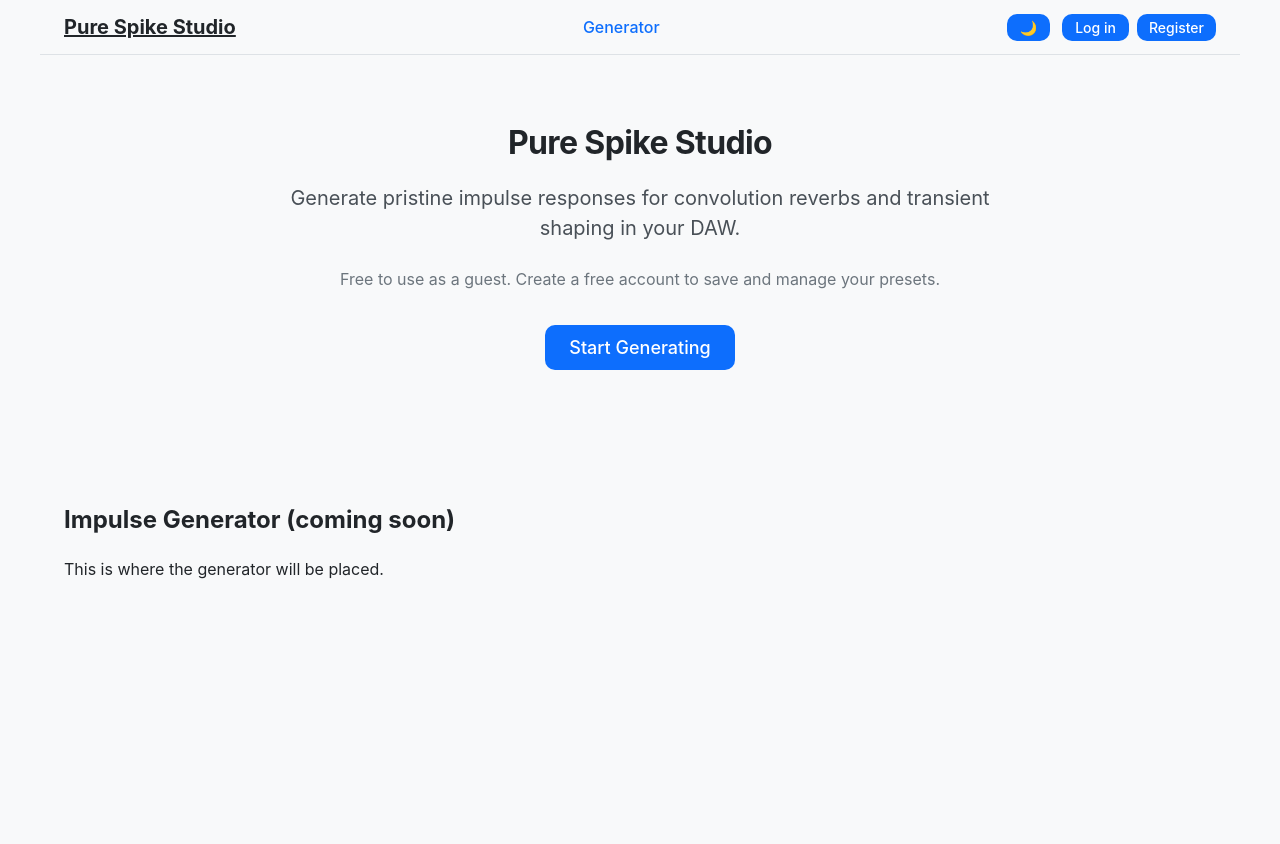
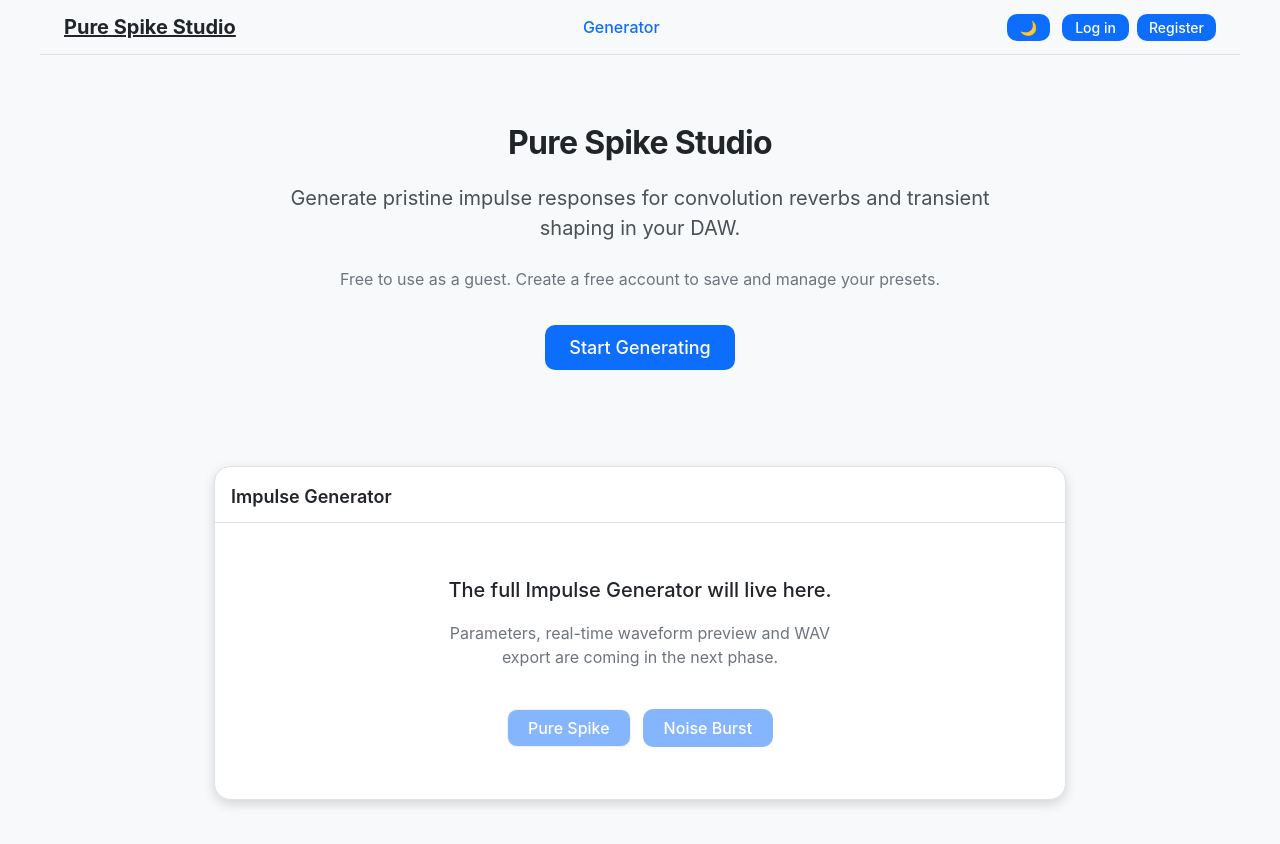
Before and after one commit to TomacBarin/pure-spike, a React (Vite) app: page / in a window 1280 px wide. Shown: the top 844 px of the page. Before the commit the page ends 818 px from the top, so only its background shows below. Built offline with nearby package versions, Linux system fonts and the light colour scheme.

Commit message:
feat/features: add component for the Generator panel

```diff
--- /dev/null
+++ b/src/features/generator/GeneratorPanel.module.css
@@ -0,0 +1,44 @@
+.section {
+  padding: var(--spacing-12) 0 var(--spacing-16);
+}
+
+.container {
+  max-width: 900px;
+  margin: 0 auto;
+  padding: 0 var(--spacing-6);
+}
+
+.panel {
+  /* Card already has good styling – we just make sure it stands out a bit */
+  min-height: 320px;
+}
+
+.placeholderContent {
+  display: flex;
+  flex-direction: column;
+  align-items: center;
+  text-align: center;
+  gap: var(--spacing-4);
+  padding: var(--spacing-8) 0;
+}
+
+.message {
+  font-size: var(--font-size-xl);
+  font-weight: 500;
+  color: var(--color-text-primary);
+  margin: 0;
+}
+
+.subMessage {
+  font-size: var(--font-size-md);
+  color: var(--color-text-muted);
+  margin: 0;
+  max-width: 420px;
+  line-height: 1.5;
+}
+
+.fakeControls {
+  display: flex;
+  gap: var(--spacing-3);
+  margin-top: var(--spacing-6);
+}
--- /dev/null
+++ b/src/features/generator/GeneratorPanel.tsx
@@ -0,0 +1,34 @@
+import { Card } from "../../components/ui/Card/Card";
+import { Button } from "../../components/ui/Button/Button";
+import styles from "./GeneratorPanel.module.css";
+
+function GeneratorPanel() {
+  return (
+    <section id="generator" className={styles.section} aria-labelledby="generator-heading">
+      <div className={styles.container}>
+        <Card title="Impulse Generator" padding="lg" className={styles.panel}>
+          <div className={styles.placeholderContent}>
+            <p className={styles.message}>
+              The full Impulse Generator will live here.
+            </p>
+            <p className={styles.subMessage}>
+              Parameters, real-time waveform preview and WAV export are coming in the next phase.
+            </p>
+
+            {/* Temporary visual hint of future controls */}
+            <div className={styles.fakeControls}>
+              <Button variant="secondary" size="md" disabled>
+                Pure Spike
+              </Button>
+              <Button variant="ghost" size="md" disabled>
+                Noise Burst
+              </Button>
+            </div>
+          </div>
+        </Card>
+      </div>
+    </section>
+  );
+}
+
+export default GeneratorPanel;
--- a/src/pages/HomePage.tsx
+++ b/src/pages/HomePage.tsx
@@ -1,5 +1,6 @@
 import Navbar from "../components/layout/Navbar/Navbar";
 import Hero from "../components/layout/Hero/Hero";
+import GeneratorPanel from "../features/generator/GeneratorPanel";
 
 function HomePage() {
   return (
@@ -8,14 +9,7 @@ function HomePage() {
       <Navbar />
       <main>
         <Hero />
-
-        {/* Placeholder för Generator – vi bygger den senare */}
-        <section id="generator" style={{ minHeight: "400px", padding: "4rem 0" }}>
-          <div style={{ maxWidth: "1200px", margin: "0 auto", padding: "0 1.5rem" }}>
-            <h2>Impulse Generator (coming soon)</h2>
-            <p>This is where the generator will be placed.</p>
-          </div>
-        </section>
+        <GeneratorPanel />
       </main>
     </div>
   );
```
